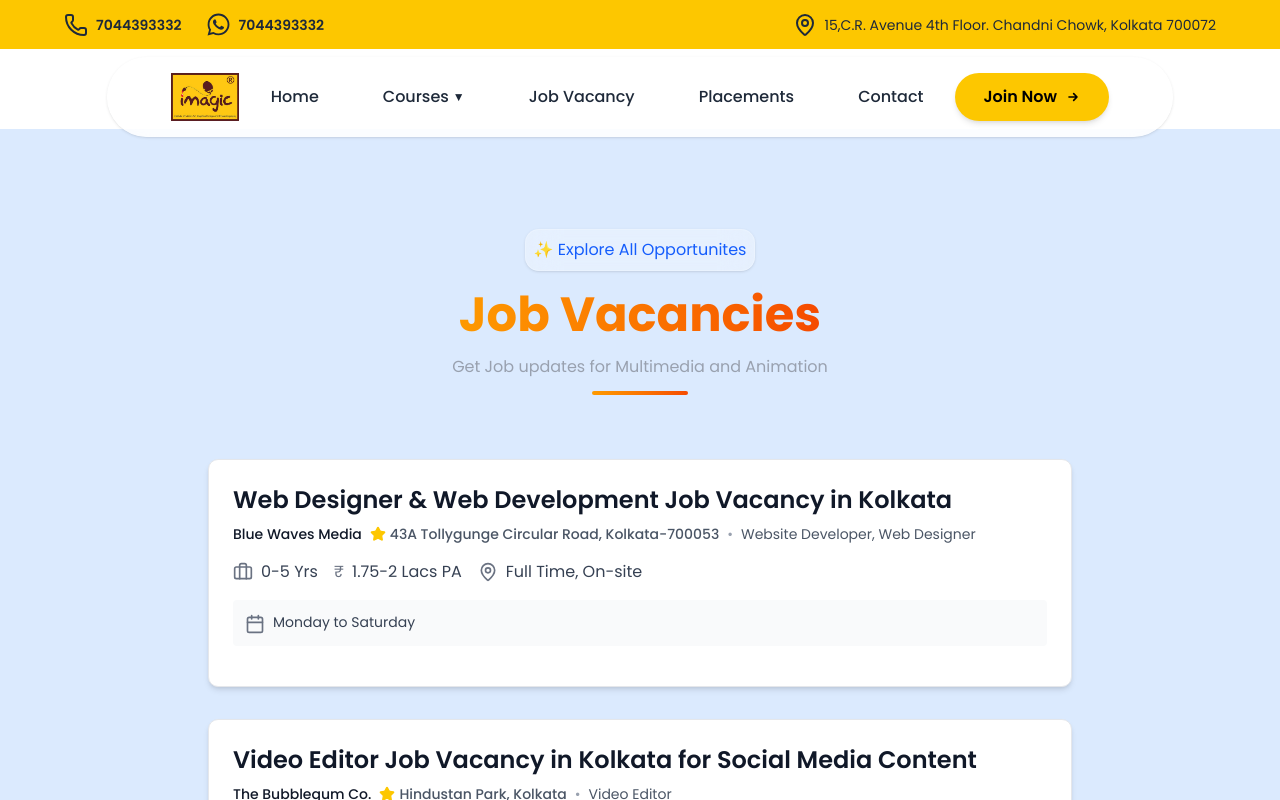
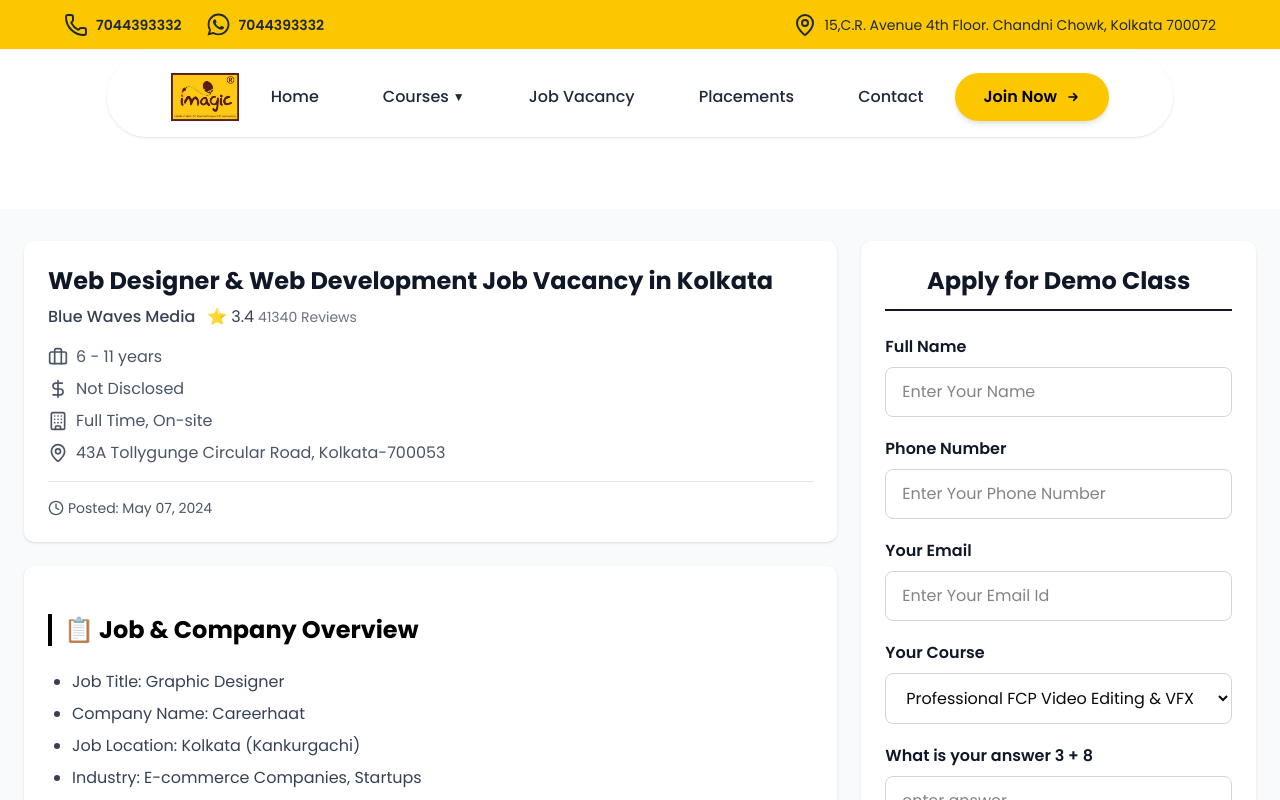
Before and after one commit to sankar-raul/Imagic, a React (Vite) app in the folder client/: page /vacancies/1 in a window 1280 px wide. Shown: the top 800 px of the page. Built offline with nearby package versions, Linux system fonts and the light colour scheme.

Commit message:
feat(job): enhance job vacancy and listing pages with improved UI and routing

```diff
--- a/client/src/components/JobVacancy.tsx
+++ b/client/src/components/JobVacancy.tsx
@@ -1,8 +1,8 @@
-import React , {useState} from 'react'
-import JobCard from './ui/jobvacancy/JobCard'
+import React, { useState } from "react";
+import JobCard from "./ui/jobvacancy/JobCard";
 import data from "../assets/jobs.json";
-
-
+import { Link } from "react-router";
+export type IJob = (typeof data)[0];
 function JobVacancy() {
   const [currentPage, setCurrentPage] = useState(1);
   const itemsPerPage = 6;
@@ -12,28 +12,32 @@
   const startIndex = (currentPage - 1) * itemsPerPage;
   const currentData = data.slice(startIndex, startIndex + itemsPerPage);
 
-console.log(currentData)
+  console.log(currentData);
   return (
-    <div className="flex justify-center bg-blue-100">
+    <div className="flex justify-center">
       <div className="container my-25">
         <div className="flex justify-center">
-        <span className='bg-white/30 backdrop-blur-lg rounded-xl shadow-sm p-2 border border-white/20 mb-5 text-blue-600'>✨ Explore All Opportunites</span>
+          <span className="bg-white/30 rounded-xl p-2 border border-neutral-100 mb-5 text-blue-600">
+            ✨ Explore All Opportunites
+          </span>
         </div>
         <div className="text-center mb-12">
-
           <h1 className="text-4xl md:text-5xl font-bold mb-4">
-            <span className="bg-linear-to-r from-amber-500 to-orange-600 bg-clip-text text-transparent">
-              Job Vacancies
-            </span>
+            <span className="text-yellow-400">Job Vacancies</span>
           </h1>
-          <p className='text-gray-400 my-3'>Get Job updates for Multimedia and Animation</p>
-          <div className="w-24 h-1 bg-linear-to-r from-amber-500 to-orange-600 mx-auto rounded-full"></div>
+          <p className="text-neutral-500 my-3">
+            Get Job updates for Multimedia and Animation
+          </p>
+          <div className="w-24 h-1 bg-linear-to-r from-yellow-300 to-yellow-100 mx-auto rounded-full"></div>
         </div>
         <div className="flex justify-center ">
           <div className="max-w-7xl">
-{ currentData.map((job, index) => (
-  <a href={`/jobs/${job.id}`}>
+            {currentData.map((job, index) => (
+              <Link to={`/vacancies/${job.id}`}>
                 <JobCard
+                  description={job.description}
+                  details={job.details}
+                  id={job.id}
                   key={index}
                   image={job.image}
                   date={job.date}
@@ -43,14 +47,10 @@
                   jobTitle={job.jobTitle}
                   type={job.type}
                   timing={job.timing}
-
                 />
-  </a>
+              </Link>
             ))}
-
-
           </div>
-
         </div>
         <div className="flex justify-center gap-2 mt-4">
           <button
@@ -84,7 +84,7 @@
         </div>
       </div>
     </div>
-  )
+  );
 }
 
-export default JobVacancy
+export default JobVacancy;
--- a/client/src/components/JobsPage.tsx
+++ b/client/src/components/JobsPage.tsx
@@ -1,61 +1,85 @@
-import React, { useState } from 'react';
-import { Briefcase, MapPin, Calendar, DollarSign, Users, Clock, Building } from 'lucide-react';
+import { useState } from "react";
+import { Briefcase, MapPin, DollarSign, Clock, Building } from "lucide-react";
 import data from "../assets/jobs.json";
-import { useParams } from 'react-router';
+import { useParams } from "react-router";
 
 export default function JobListingPage() {
   const [formData, setFormData] = useState({
-    fullName: '',
-    phoneNumber: '',
-    email: '',
-    course: 'Professional FCP Video Editing & VFX Course'
+    fullName: "",
+    phoneNumber: "",
+    email: "",
+    course: "Professional FCP Video Editing & VFX Course",
   });
-  const [captcha, setCaptcha] = useState('');
-  const [errors, setErrors] = useState({});
+  const [captcha, setCaptcha] = useState("");
+  const [errors, setErrors] = useState<{
+    fullName?: string;
+    phoneNumber?: string;
+    email?: string;
+    captcha?: string;
+  }>({});
 
-  const handleInputChange = (e) => {
+  const handleInputChange = (
+    e: React.ChangeEvent<HTMLInputElement | HTMLSelectElement>
+  ) => {
     const { name, value } = e.target;
-    setFormData(prev => ({
+    setFormData((prev) => ({
       ...prev,
-      [name]: value
+      [name]: value,
     }));
-    if (errors[name]) {
-      setErrors(prev => ({ ...prev, [name]: '' }));
+    if (errors[name as keyof typeof errors]) {
+      setErrors((prev) => ({ ...prev, [name]: "" }));
     }
   };
 
   const validateForm = () => {
-    const newErrors = {};
-    if (!formData.fullName.trim()) newErrors.fullName = 'The field is required.';
-    if (!formData.phoneNumber.trim()) newErrors.phoneNumber = 'The field is required.';
-    if (!formData.email.trim()) newErrors.email = 'The field is required.';
-    if (captcha !== '11') newErrors.captcha = 'Incorrect answer.';
+    const newErrors: {
+      fullName?: string;
+      phoneNumber?: string;
+      email?: string;
+      captcha?: string;
+    } = {};
+    if (!formData.fullName.trim())
+      newErrors.fullName = "The field is required.";
+    if (!formData.phoneNumber.trim())
+      newErrors.phoneNumber = "The field is required.";
+    if (!formData.email.trim()) newErrors.email = "The field is required.";
+    if (captcha !== "11") newErrors.captcha = "Incorrect answer.";
     return newErrors;
   };
 
-  const handleSubmit = (e) => {
+  const handleSubmit = (e: React.MouseEvent<HTMLButtonElement>) => {
     e.preventDefault();
     const newErrors = validateForm();
     if (Object.keys(newErrors).length > 0) {
       setErrors(newErrors);
     } else {
-      alert('Form submitted successfully!');
+      alert("Form submitted successfully!");
       // Reset form
       setFormData({
-        fullName: '',
-        phoneNumber: '',
-        email: '',
-        course: 'Professional FCP Video Editing & VFX Course'
+        fullName: "",
+        phoneNumber: "",
+        email: "",
+        course: "Professional FCP Video Editing & VFX Course",
       });
-      setCaptcha('');
+      setCaptcha("");
       setErrors({});
     }
   };
 
-   const { jobId } = useParams();
-   const numericJobId = parseInt(jobId, 10);
-const job = data.find(job => job.id == jobId);
-console.log(job)
+  const { vacancyId } = useParams();
+  const numericJobId = vacancyId ? parseInt(vacancyId, 10) : undefined;
+  const job = data.find((job) => job.id === numericJobId);
+  console.log(job);
+
+  if (!job) {
+    return (
+      <div className="min-h-screen my-20 bg-gray-50 py-4 sm:py-6 lg:py-8 px-3 sm:px-4 lg:px-6">
+        <div className="max-w-7xl mx-auto text-center">
+          <h1 className="text-2xl font-bold text-gray-900">Job not found</h1>
+        </div>
+      </div>
+    );
+  }
 
   return (
     <div className="min-h-screen my-20 bg-gray-50 py-4 sm:py-6 lg:py-8 px-3 sm:px-4 lg:px-6">
@@ -71,11 +95,17 @@
                     {job.title}
                   </h1>
                   <div className="flex flex-wrap items-center gap-2 sm:gap-3 mb-4">
-                    <span className="text-gray-700 font-medium text-sm sm:text-base">{job.company}</span>
+                    <span className="text-gray-700 font-medium text-sm sm:text-base">
+                      {job.company}
+                    </span>
                     <div className="flex items-center gap-1">
                       <span className="text-yellow-500">⭐</span>
-                      <span className="text-gray-700 text-sm sm:text-base">3.4</span>
-                      <span className="text-gray-500 text-xs sm:text-sm">41340 Reviews</span>
+                      <span className="text-gray-700 text-sm sm:text-base">
+                        3.4
+                      </span>
+                      <span className="text-gray-500 text-xs sm:text-sm">
+                        41340 Reviews
+                      </span>
                     </div>
                   </div>
 
@@ -85,7 +115,10 @@
                       <span>6 - 11 years</span>
                     </div>
                     <div className="flex items-center gap-2">
-                      <DollarSign size={16} className="sm:w-5 sm:h-5 shrink-0" />
+                      <DollarSign
+                        size={16}
+                        className="sm:w-5 sm:h-5 shrink-0"
+                      />
                       <span>Not Disclosed</span>
                     </div>
                     <div className="flex items-center gap-2">
@@ -98,7 +131,6 @@
                     </div>
                   </div>
                 </div>
-
               </div>
 
               <div className="flex flex-col sm:flex-row items-start sm:items-center justify-between pt-4 border-t border-gray-200 gap-4">
@@ -116,8 +148,6 @@
                     <span>Applicants: 100+</span>
                   </div> */}
                 </div>
-
-
               </div>
             </div>
 
@@ -125,22 +155,18 @@
             <div className="bg-white rounded-lg shadow-sm p-4 sm:p-6">
               {job.details.map((point, index) => (
                 <div key={index}>
-                       <h2 className='text-2xl font-bold text-black my-6 border-l-4 border-black pl-3'>{point.title}</h2>
-                       <ul className='list-disc ml-6 space-y-2 text-gray-700'>
-                       {point.points.map((point,index)=>(
-
+                  <h2 className="text-2xl font-bold text-black my-6 border-l-4 border-black pl-3">
+                    {point.title}
+                  </h2>
+                  <ul className="list-disc ml-6 space-y-2 text-gray-700">
+                    {point.points.map((point, index) => (
                       <li key={index}>{point}</li>
-
                     ))}
                   </ul>
                 </div>
               ))}
-
-
-
             </div>
           </div>
-
 
           {/* Sidebar - Demo Class Form */}
           <div className="lg:col-span-1">
@@ -163,7 +189,9 @@
                     className="w-full px-3 sm:px-4 py-2 sm:py-3 border border-gray-300 rounded-md focus:outline-none focus:ring-2 focus:ring-blue-500 text-sm sm:text-base"
                   />
                   {errors.fullName && (
-                    <p className="text-red-600 text-xs sm:text-sm mt-1">{errors.fullName}</p>
+                    <p className="text-red-600 text-xs sm:text-sm mt-1">
+                      {errors.fullName}
+                    </p>
                   )}
                 </div>
 
@@ -180,7 +208,9 @@
                     className="w-full px-3 sm:px-4 py-2 sm:py-3 border border-gray-300 rounded-md focus:outline-none focus:ring-2 focus:ring-blue-500 text-sm sm:text-base"
                   />
                   {errors.phoneNumber && (
-                    <p className="text-red-600 text-xs sm:text-sm mt-1">{errors.phoneNumber}</p>
+                    <p className="text-red-600 text-xs sm:text-sm mt-1">
+                      {errors.phoneNumber}
+                    </p>
                   )}
                 </div>
 
@@ -197,7 +227,9 @@
                     className="w-full px-3 sm:px-4 py-2 sm:py-3 border border-gray-300 rounded-md focus:outline-none focus:ring-2 focus:ring-blue-500 text-sm sm:text-base"
                   />
                   {errors.email && (
-                    <p className="text-red-600 text-xs sm:text-sm mt-1">{errors.email}</p>
+                    <p className="text-red-600 text-xs sm:text-sm mt-1">
+                      {errors.email}
+                    </p>
                   )}
                 </div>
 
@@ -228,14 +260,16 @@
                     onChange={(e) => {
                       setCaptcha(e.target.value);
                       if (errors.captcha) {
-                        setErrors(prev => ({ ...prev, captcha: '' }));
+                        setErrors((prev) => ({ ...prev, captcha: "" }));
                       }
                     }}
                     placeholder="enter answer"
                     className="w-full px-3 sm:px-4 py-2 sm:py-3 border border-gray-300 rounded-md focus:outline-none focus:ring-2 focus:ring-blue-500 text-sm sm:text-base"
                   />
                   {errors.captcha && (
-                    <p className="text-red-600 text-xs sm:text-sm mt-1">{errors.captcha}</p>
+                    <p className="text-red-600 text-xs sm:text-sm mt-1">
+                      {errors.captcha}
+                    </p>
                   )}
                 </div>
 
--- a/client/src/components/ui/jobvacancy/JobCard.tsx
+++ b/client/src/components/ui/jobvacancy/JobCard.tsx
@@ -1,8 +1,8 @@
-import React from 'react';
-import { Briefcase, MapPin, Calendar, Star, Bookmark } from 'lucide-react';
+import React from "react";
+import { Briefcase, MapPin, Calendar, Star, Bookmark } from "lucide-react";
+import { IJob } from "@/components/JobVacancy";
 
 export default function JobCard({
-  key,
   date,
   title,
   image,
@@ -11,23 +11,23 @@
   jobTitle,
   type,
   timing,
-}) {
+}: IJob) {
   return (
-    <div className="max-w-4xl p-4">
-      <div className="bg-white rounded-lg shadow-md border border-gray-200 p-6 hover:shadow-lg transition-shadow">
+    <div className="max-w-5xl p-4">
+      <div className="rounded-4xl p-6 hover:bg-neutral-50 transition-shadow">
         {/* Header Section */}
         <div className="flex flex-col sm:flex-row justify-between items-start gap-4 mb-4">
           <div className="flex-1">
-            <h2 className="text-xl sm:text-2xl font-semibold text-gray-900 mb-2">
+            <h2 className="text-xl sm:text-2xl font-bold text-neutral-900 mb-2">
               {title}
             </h2>
-            <div className="flex flex-wrap items-center gap-2 text-sm text-gray-600">
-              <span className="font-medium text-gray-900">{company}</span>
+            <div className="flex flex-wrap items-center gap-2 text-sm text-neutral-600 font-semibold">
+              <span className="">{company}</span>
               <div className="flex items-center gap-1">
                 <Star className="w-4 h-4 fill-yellow-400 text-yellow-400" />
                 <span className="font-medium">{location}</span>
               </div>
-              <span className="text-gray-400">•</span>
+              <span className="">•</span>
               <span>{jobTitle}</span>
             </div>
           </div>
@@ -45,24 +45,24 @@
         </div>
 
         {/* Job Details */}
-        <div className="flex flex-wrap items-center gap-3 sm:gap-4 mb-4 text-sm sm:text-base text-gray-700">
+        <div className="flex flex-wrap items-center gap-3 sm:gap-4 mb-4 text-sm sm:text-base text-neutral-600">
           <div className="flex items-center gap-2">
-            <Briefcase className="w-4 h-4 sm:w-5 sm:h-5 text-gray-500" />
+            <Briefcase className="w-4 h-4 sm:w-5 sm:h-5" />
             <span>0-5 Yrs</span>
           </div>
           <div className="flex items-center gap-2">
-            <span className="text-gray-500">₹</span>
+            <span className="">₹</span>
             <span>1.75-2 Lacs PA</span>
           </div>
           <div className="flex items-center gap-2">
-            <MapPin className="w-4 h-4 sm:w-5 sm:h-5 text-gray-500" />
+            <MapPin className="w-4 h-4 sm:w-5 sm:h-5" />
             <span>{type}</span>
           </div>
         </div>
 
         {/* Requirements */}
-        <div className="flex items-start gap-2 mb-4 text-sm text-gray-700 bg-gray-50 p-3 rounded">
-          <Calendar className="w-4 h-4 sm:w-5 sm:h-5 text-gray-500 shrink-0 mt-0.5" />
+        <div className="flex items-center gap-2 mb-4 text-sm rounded text-neutral-600">
+          <Calendar className="w-4 h-4 sm:w-5 sm:h-5 shrink-0" />
           <span>{timing}</span>
         </div>
 
@@ -90,8 +90,6 @@
             </button>
           </div>
         </div> */}
-
-
       </div>
     </div>
   );
--- a/client/src/index.css
+++ b/client/src/index.css
@@ -1,4 +1,4 @@
-@import url('https://fonts.googleapis.com/css2?family=Poppins:ital,wght@0,100;0,200;0,300;0,400;0,500;0,600;0,700;0,800;0,900;1,100;1,200;1,300;1,400;1,500;1,600;1,700;1,800;1,900&display=swap');
+@import url("https://fonts.googleapis.com/css2?family=Poppins:ital,wght@0,100;0,200;0,300;0,400;0,500;0,600;0,700;0,800;0,900;1,100;1,200;1,300;1,400;1,500;1,600;1,700;1,800;1,900&display=swap");
 
 @import "tailwindcss";
 
@@ -32,7 +32,8 @@
     left: 8px;
     overflow: hidden;
   }
-.wrap:before, .wrap:after {
+  .wrap:before,
+  .wrap:after {
     content: "";
     position: absolute;
   }
@@ -63,10 +64,9 @@
     -webkit-transform: rotate(45deg);
     transform: rotate(45deg);
     border: 1px dashed;
-  box-shadow:0 0 0 3px #ff02,  0px 20px 5px -18px rgba(0,0,0,0.6);
+    box-shadow: 0 0 0 3px #ff02, 0px 20px 5px -18px rgba(0, 0, 0, 0.6);
     text-align: center;
   }
-
 
   .animate-scroll-left {
     animation: scroll-left 30s linear infinite;
@@ -83,7 +83,6 @@
   .animate-scroll-left-fast:hover {
     animation-play-state: paused;
   }
-
 
   @keyframes scroll-left {
     0% {
@@ -144,7 +143,7 @@
   --card-foreground: oklch(0.145 0 0);
   --popover: oklch(1 0 0);
   --popover-foreground: oklch(0.145 0 0);
-  --primary: oklch(0.7952 0.1617 86.05);
+  --primary: #facc15;
   --primary-foreground: oklch(0.985 0 0);
   --secondary: oklch(0.97 0 0);
   --secondary-foreground: oklch(0.205 0 0);
--- a/client/src/routes.tsx
+++ b/client/src/routes.tsx
@@ -32,6 +32,7 @@
 import Testimonial from "./components/pages/testimonial/Testimonial";
 import Vacancies from "./components/pages/vacancies/Vacancies";
 import WhyImagic from "./components/pages/whyImagic/WhyImagic";
+import JobListingPage from "./components/JobsPage";
 
 const routes = createBrowserRouter(
   createRoutesFromElements(
@@ -57,7 +58,7 @@
         <Route path="vacancies">
           <Route index element={<Vacancies />} />
           {/* <Route path="page/:pageNumber" element={<div>Pagination Pagination Page</div>} /> */}
-          <Route path=":vacancyId" element={<Vacancies />} />
+          <Route path=":vacancyId" element={<JobListingPage />} />
         </Route>
         <Route path="testimonial">
           <Route index element={<Testimonial />} />
```
Lines whose indentation alone changed are shown as unchanged.
